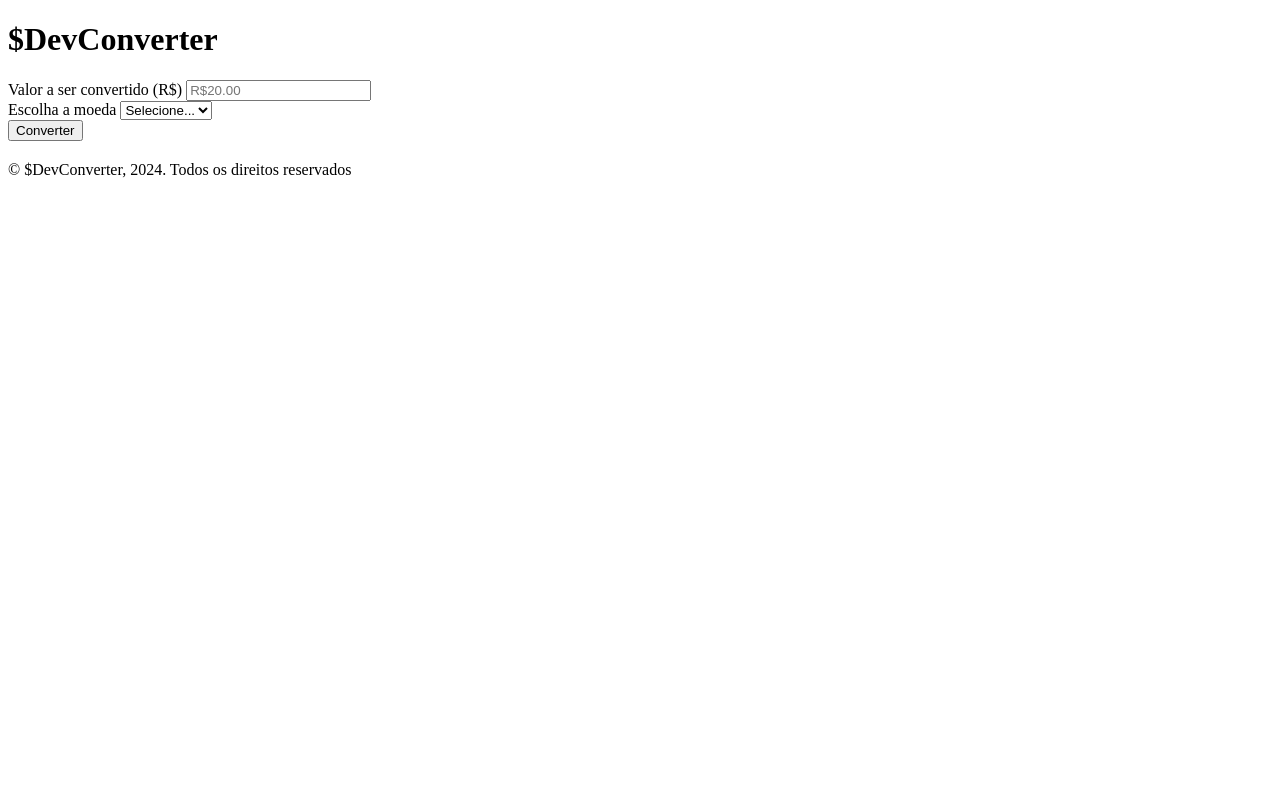
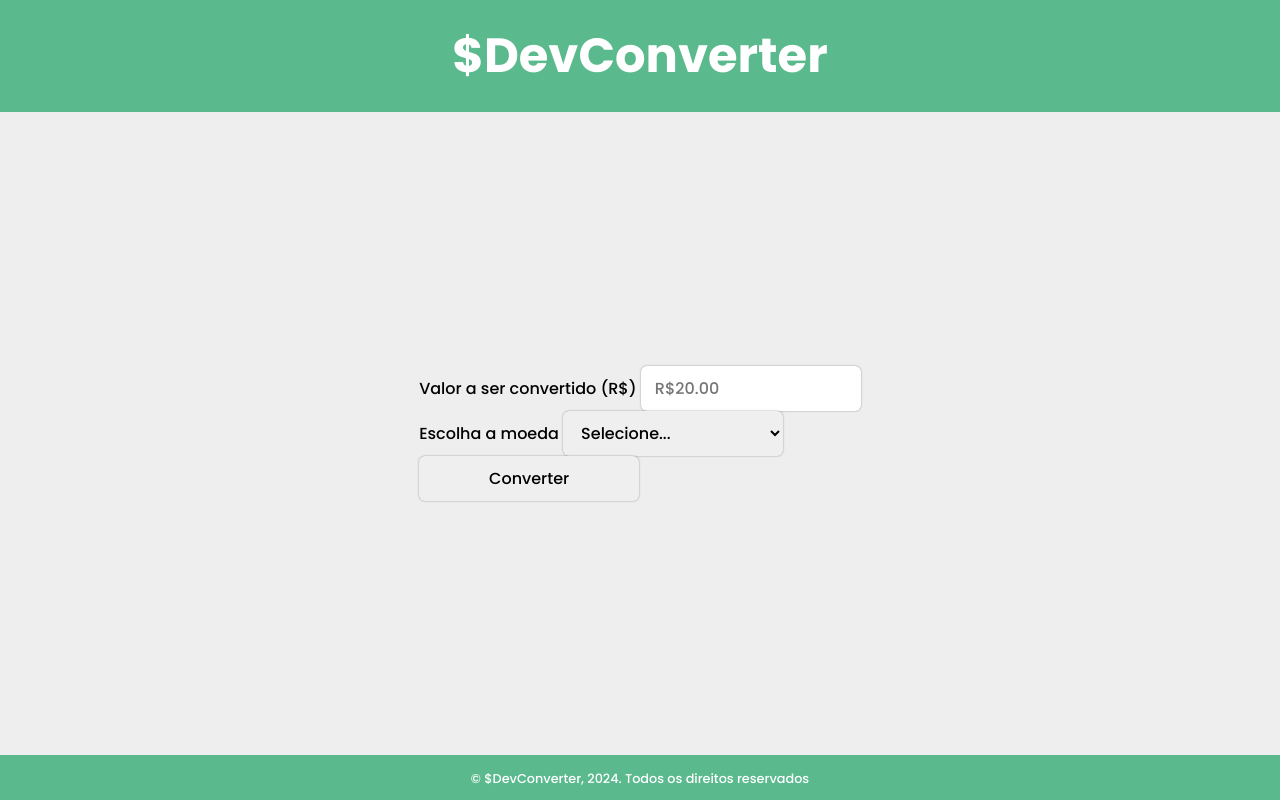
Before and after one commit to hrtttttttt/Conversor, a plain HTML site: page index.html in a window 1280 px wide. Drawn offline with Linux system fonts and the light colour scheme.

Commit message:
style.css

```diff
--- a/index.html
+++ b/index.html
@@ -5,6 +5,9 @@
   <meta charset="UTF-8">
   <meta name="viewport" content="width=device-width, initial-scale=1.0">
   <title>Conversor</title>
+  <link rel="stylesheet" href="./CSS/reset.css">
+  <link rel="stylesheet" href="./CSS/header.css">
+  <link rel="stylesheet" href="./CSS/footer.css">
   <link rel="preconnect" href="https://fonts.googleapis.com">
   <link rel="preconnect" href="https://fonts.gstatic.com" crossorigin>
   <link href="https://fonts.googleapis.com/css2?family=Poppins:wght@500;600;700&display=swap" rel="stylesheet">
```
Also changed, not shown: script.js (added).
